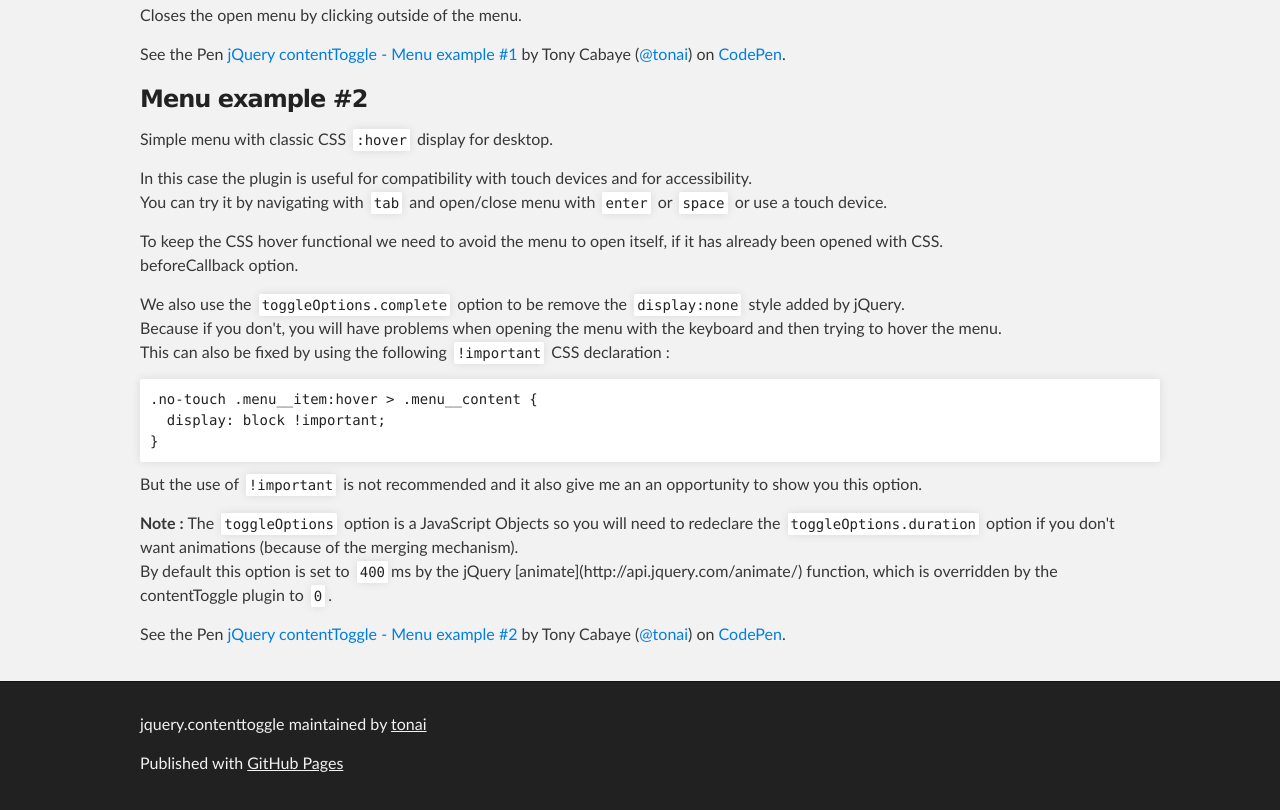
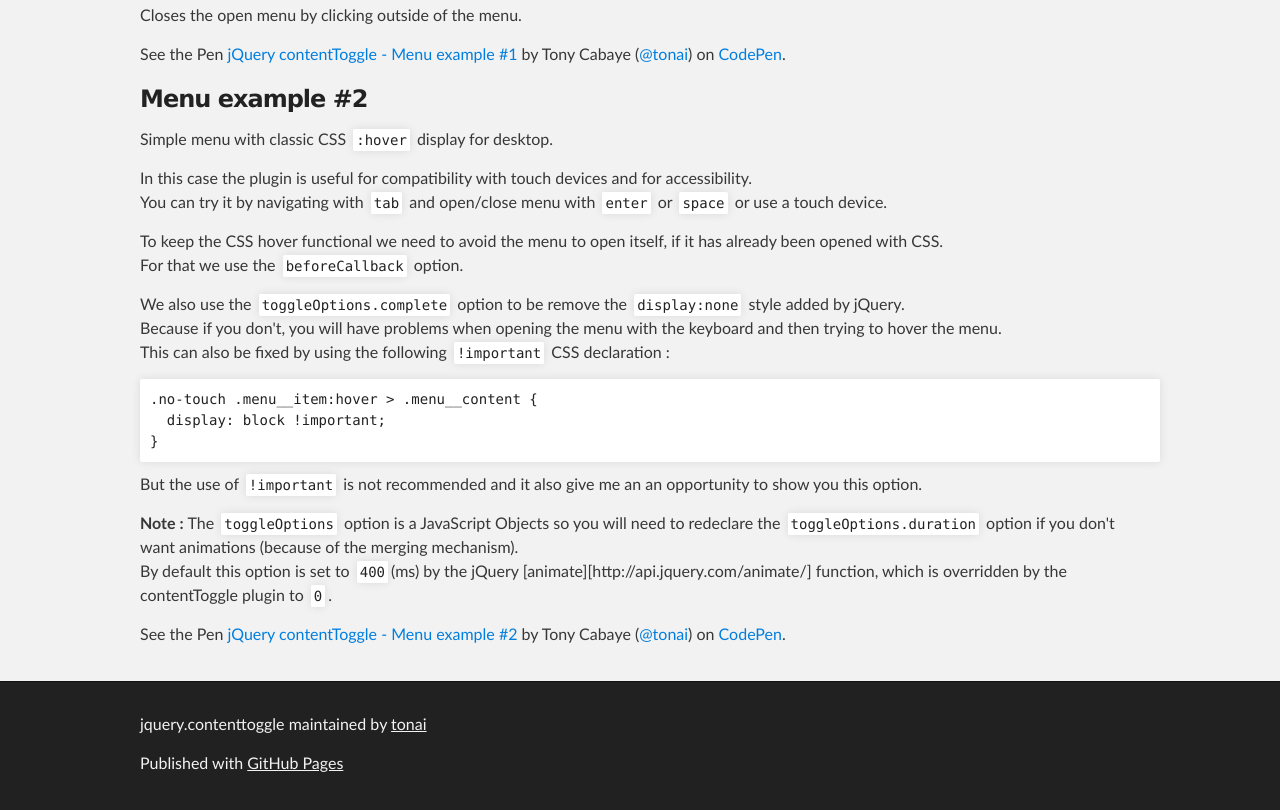
Before and after one commit to tonai/jquery-contenttoggle, a plain HTML site: page index.html in a window 1280 px wide. Shown: the part 1133-1943 px from the top of the page. Drawn offline with Linux system fonts and the light colour scheme; a script that the page names is missing.

Commit message:
Update index.html

```diff
--- a/index.html
+++ b/index.html
@@ -57,7 +57,7 @@
         <p>Simple menu with classic CSS <code>:hover</code> display for desktop.</p>
         <p>In this case the plugin is useful for compatibility with touch devices and for accessibility.<br/>
         You can try it by navigating with <code>tab</code> and open/close menu with <code>enter</code> or <code>space</code> or use a touch device.</p>
-        <p>To keep the CSS hover functional we need to avoid the menu to open itself, if it has already been opened with CSS.<br/
+        <p>To keep the CSS hover functional we need to avoid the menu to open itself, if it has already been opened with CSS.<br/>
         For that we use the <code>beforeCallback</code> option.</p>
         <p>We also use the <code>toggleOptions.complete</code> option to be remove the <code>display:none</code> style added by jQuery.<br/>
         Because if you don't, you will have problems when opening the menu with the keyboard and then trying to hover the menu.<br/>
@@ -67,7 +67,7 @@
 }</pre>
         <p>But the use of <code>!important</code> is not recommended and it also give me an an opportunity to show you this option.</p>
         <p><strong>Note : </strong>The <code>toggleOptions</code> option is a JavaScript Objects so you will need to redeclare the <code>toggleOptions.duration</code> option if you don't want animations (because of the merging mechanism).<br/>
-        By default this option is set to <code>400</code>ms by the jQuery [animate](http://api.jquery.com/animate/) function, which is overridden by the contentToggle plugin to <code>0</code>.</p>
+        By default this option is set to <code>400</code>(ms) by the jQuery [animate][http://api.jquery.com/animate/] function, which is overridden by the contentToggle plugin to <code>0</code>.</p>
         <p data-height="350" data-theme-id="0" data-slug-hash="wazZMm" data-default-tab="result" data-user="tonai" class='codepen'>See the Pen <a href='http://codepen.io/tonai/pen/wazZMm/'>jQuery contentToggle - Menu example #2</a> by Tony Cabaye (<a href='http://codepen.io/tonai'>@tonai</a>) on <a href='http://codepen.io'>CodePen</a>.</p>
 
       </section>
```
